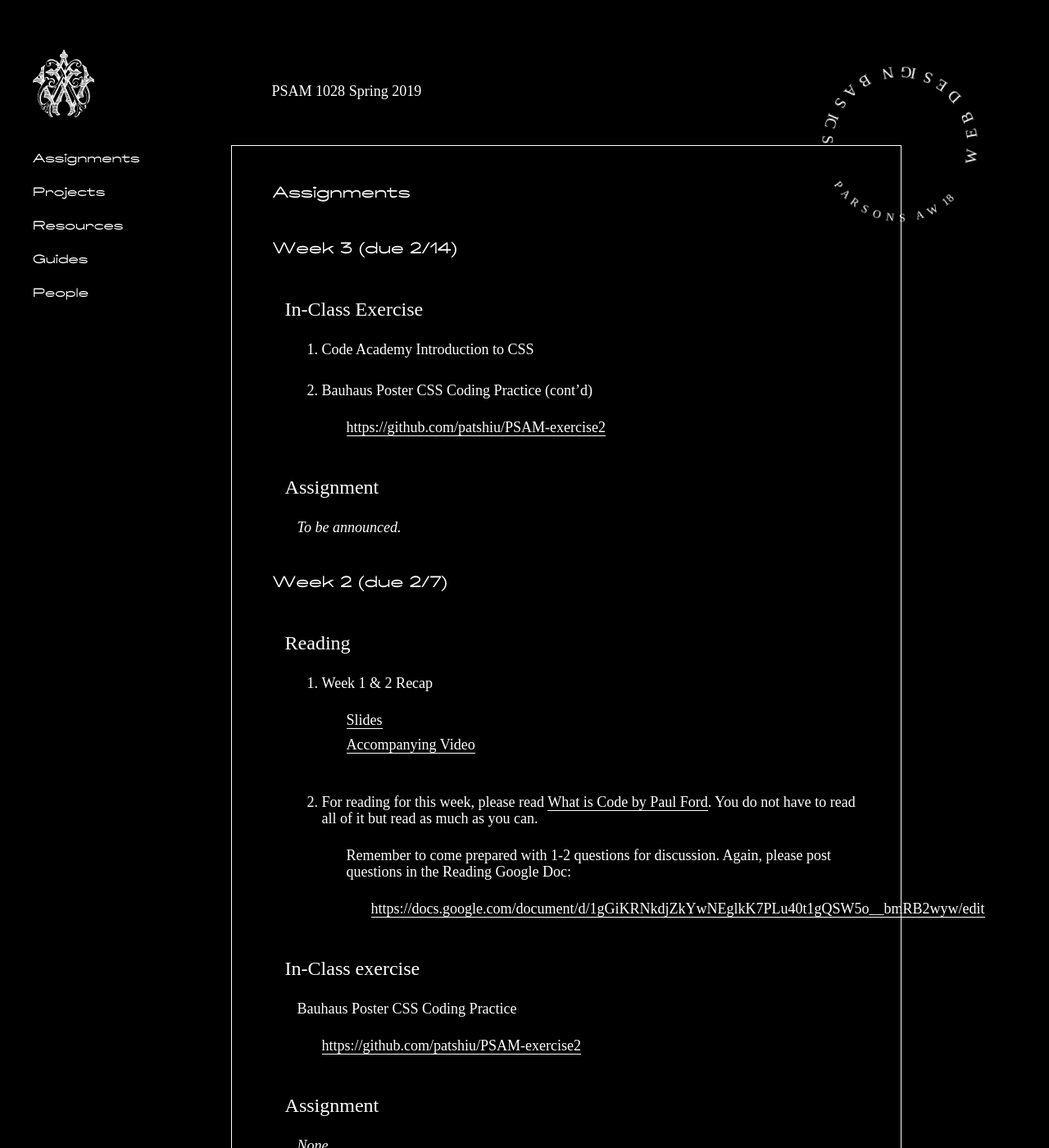
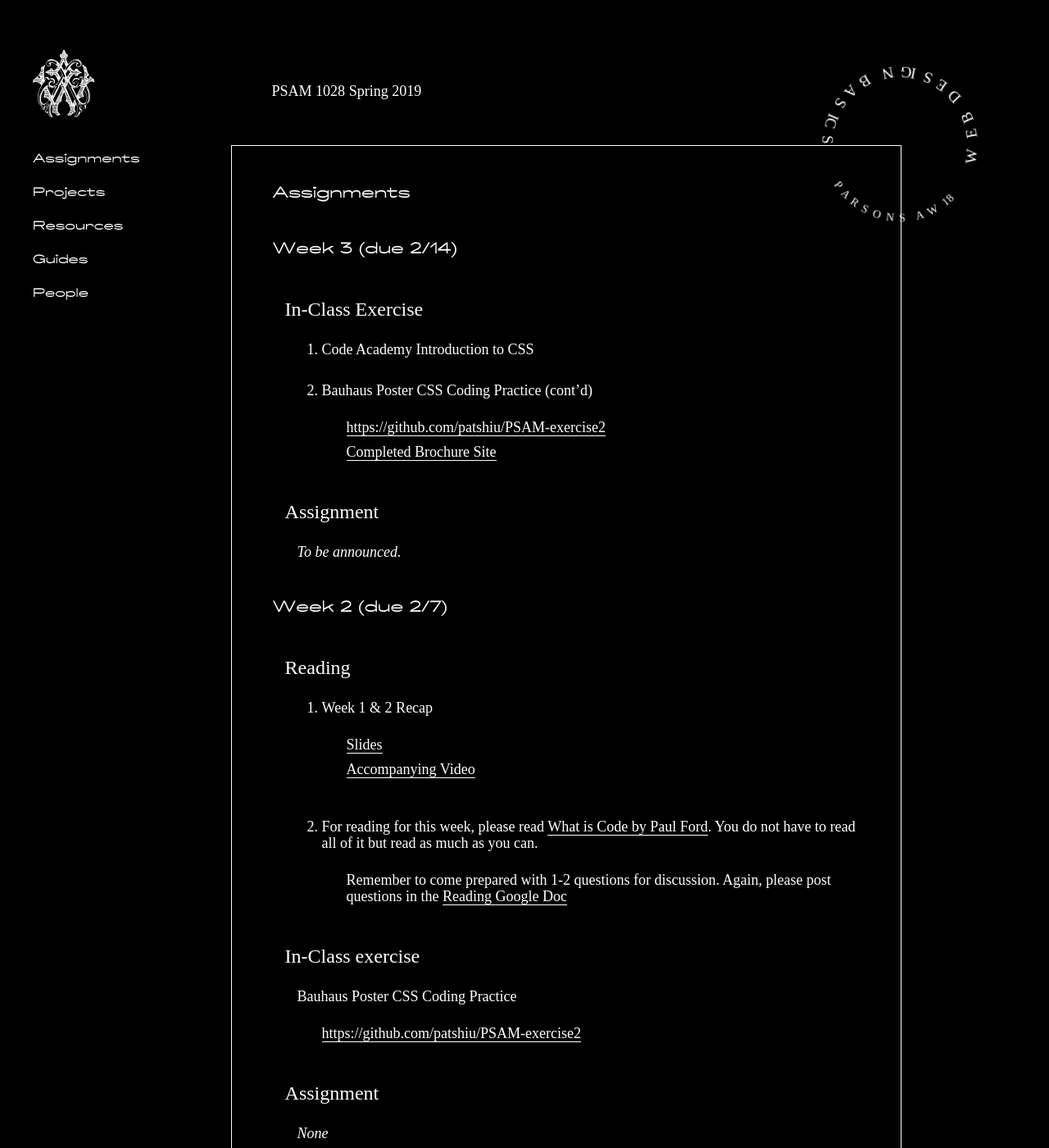
Before and after one commit to patshiu/spring2019webdesignbasics, a Jekyll site: the page built from _pages/assignments.md, in a window 1280 px wide and 1400 px high. Shown: the whole window at 82% size. Built offline with Jekyll 4.4.1, drawn with Linux system fonts in a browser that asks for light colours; nearby versions of some CDN libraries; our own code applies the rules of GitHub Pages for plain Markdown files; some of the changed lines change nothing that is shown.

Commit message:
Adding wk3

```diff
--- a/_pages/assignments.md
+++ b/_pages/assignments.md
@@ -10,6 +10,7 @@ permalink: /assignments
 1. Code Academy Introduction to CSS
 2. Bauhaus Poster CSS Coding Practice (cont'd)
   * [https://github.com/patshiu/PSAM-exercise2](https://github.com/patshiu/PSAM-exercise2)
+  * [Completed Brochure Site](https://patshiu.github.io/PSAM-exercise2-done/)
 
 #### Assignment
   * *To be announced.*
@@ -21,9 +22,7 @@ permalink: /assignments
   - [Accompanying Video](https://drive.google.com/open?id=1dn8gM1z5VM1bGHHuDQBFUbAfp3dKbHmH)
   2. For reading for this week, please read [What is Code by Paul Ford](https://www.bloomberg.com/graphics/2015-paul-ford-what-is-code/).
 You do not have to read all of it but read as much as you can.
-  * Remember to come prepared with 1-2 questions for discussion. Again, please post questions in the Reading Google Doc:
-    - [https://docs.google.com/document/d/1gGiKRNkdjZkYwNEglkK7PLu40t1gQSW5o__bmRB2wyw/edit](
-https://docs.google.com/document/d/1gGiKRNkdjZkYwNEglkK7PLu40t1gQSW5o__bmRB2wyw/edit)
+  * Remember to come prepared with 1-2 questions for discussion. Again, please post questions in the [Reading Google Doc](https://docs.google.com/document/d/1gGiKRNkdjZkYwNEglkK7PLu40t1gQSW5o__bmRB2wyw/edit)
 
 #### In-Class exercise
   * Bauhaus Poster CSS Coding Practice
```
